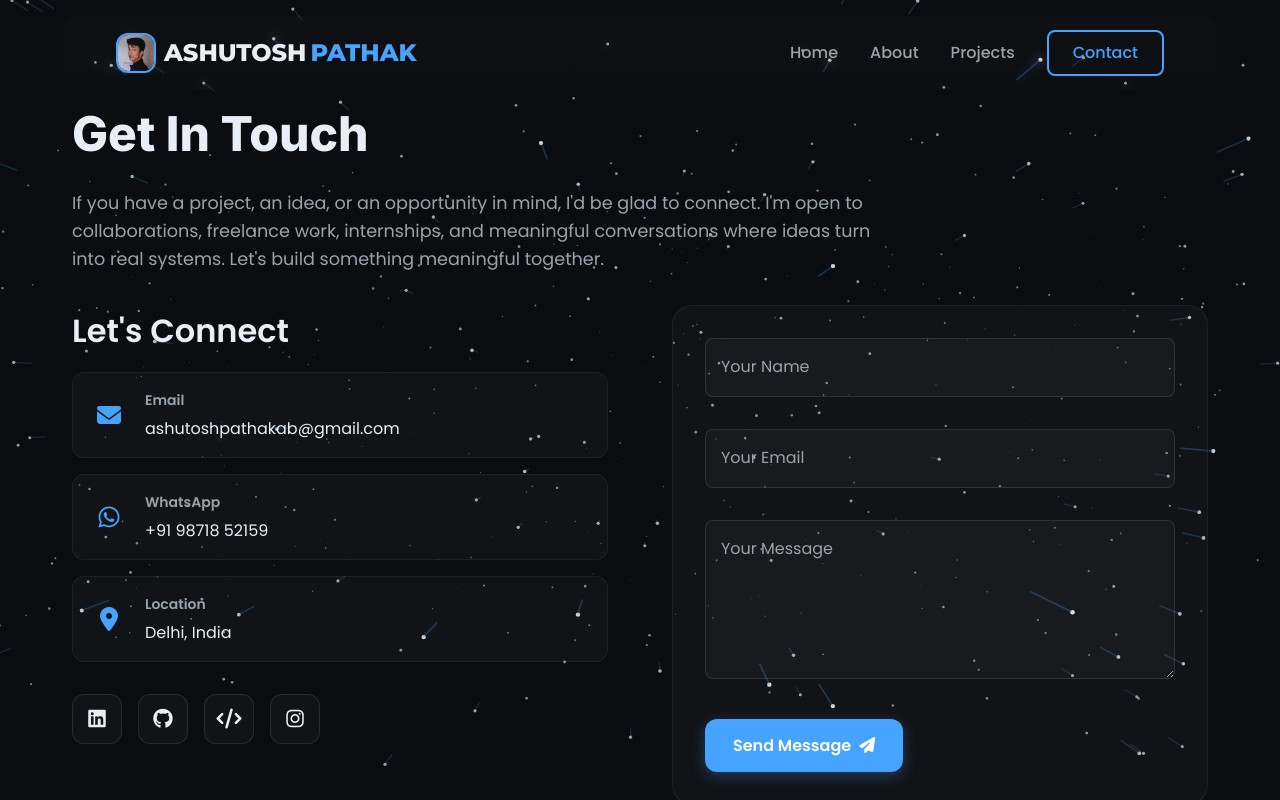
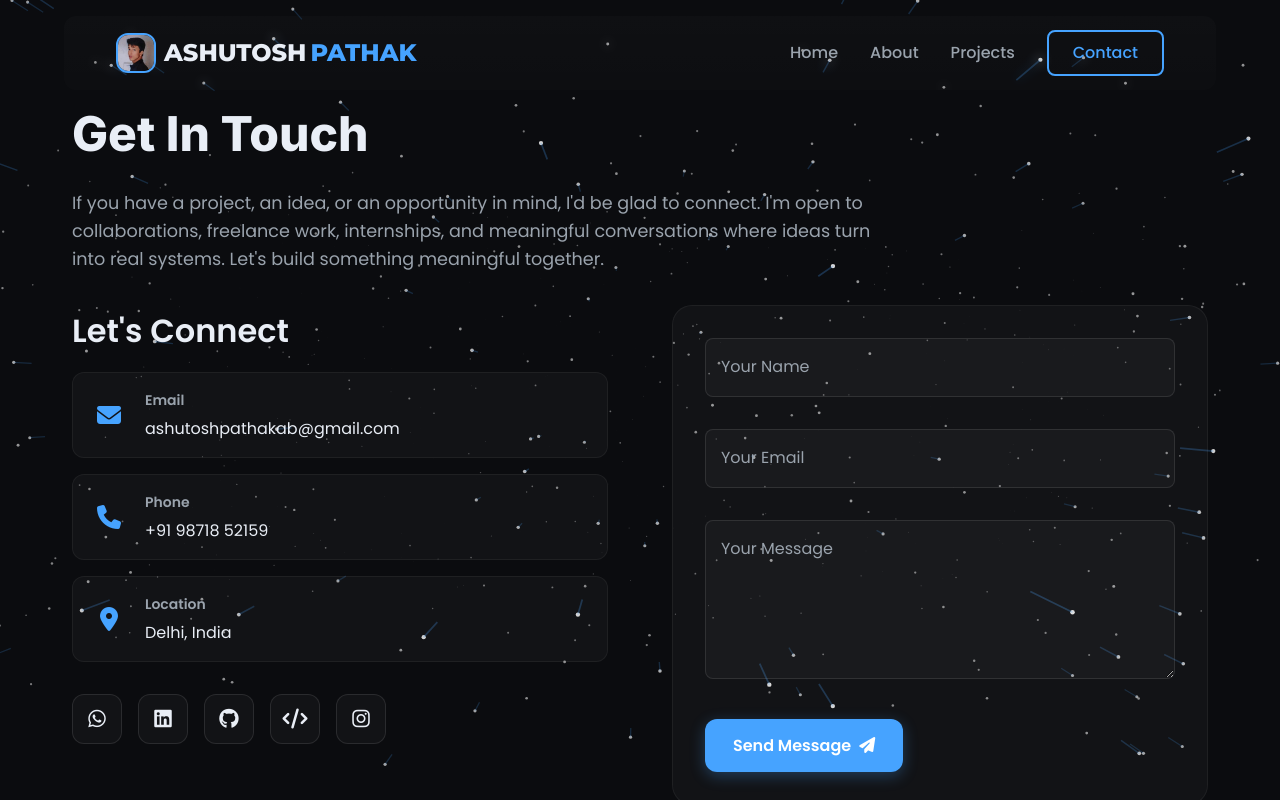
Before and after one commit to its-ashutosh-pathak/My-Portfolio, a React (Vite) app: page /contact in a window 1280 px wide. Built offline with nearby package versions, Linux system fonts and the light colour scheme.

Commit message:
Fix modal positioning and update contact methods

```diff
--- a/src/pages/Contact.jsx
+++ b/src/pages/Contact.jsx
@@ -1,4 +1,5 @@
 import React, { useState } from 'react';
+import { createPortal } from 'react-dom';
 
 const Contact = () => {
     const [showModal, setShowModal] = useState(false);
@@ -51,10 +52,10 @@ const Contact = () => {
                                 </div>
                             </a>
 
-                            <a href="https://wa.me/919871852159" target="_blank" rel="noopener noreferrer" className="contact-method">
-                                <i className="fab fa-whatsapp"></i>
+                            <a href="tel:+919871852159" className="contact-method">
+                                <i className="fas fa-phone"></i>
                                 <div>
-                                    <h4>WhatsApp</h4>
+                                    <h4>Phone</h4>
                                     <p>+91 98718 52159</p>
                                 </div>
                             </a>
@@ -69,6 +70,10 @@ const Contact = () => {
                         </div>
 
                         <div className="social-links">
+                            <a href="https://wa.me/919871852159" target="_blank" rel="noopener noreferrer"
+                                className="social-link" aria-label="WhatsApp">
+                                <i className="fab fa-whatsapp"></i>
+                            </a>
                             <a href="https://www.linkedin.com/in/its-ashutosh-pathak" target="_blank" rel="noopener noreferrer"
                                 className="social-link" aria-label="LinkedIn">
                                 <i className="fab fa-linkedin"></i>
@@ -115,6 +120,7 @@ const Contact = () => {
             </div>
 
             {/* Success Modal */}
+            {createPortal(
                 <div className={`modal ${showModal ? 'active' : ''}`} id="successModal">
                     <div className="modal-content">
                         <div className="modal-icon">
@@ -124,7 +130,9 @@ const Contact = () => {
                         <p>Thank you for reaching out. I'll get back to you as soon as possible.</p>
                         <button className="btn btn-primary" onClick={() => setShowModal(false)}>Close</button>
                     </div>
-            </div>
+                </div>,
+                document.body
+            )}
         </section>
     );
 };
```
Lines whose indentation alone changed are shown as unchanged.
